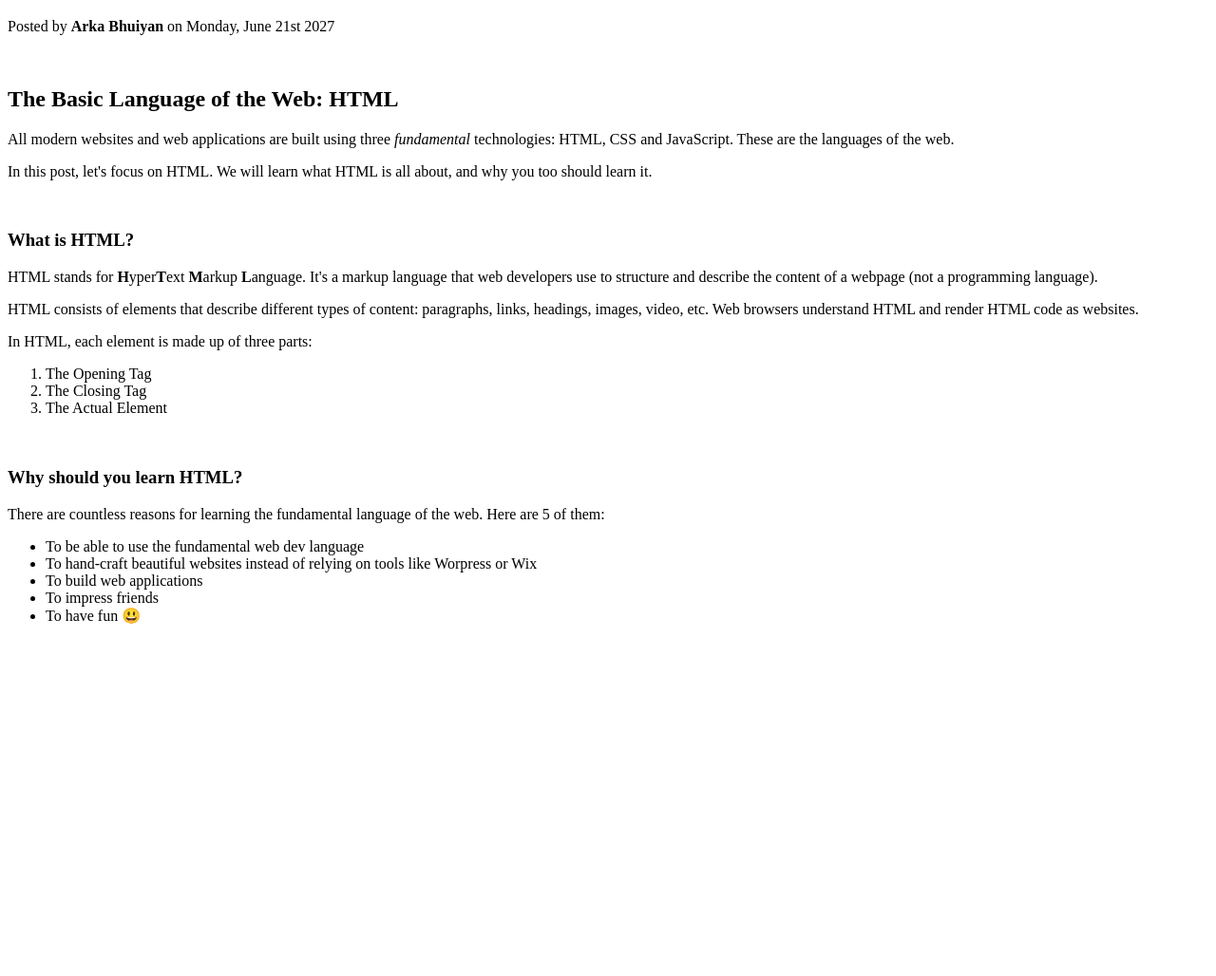
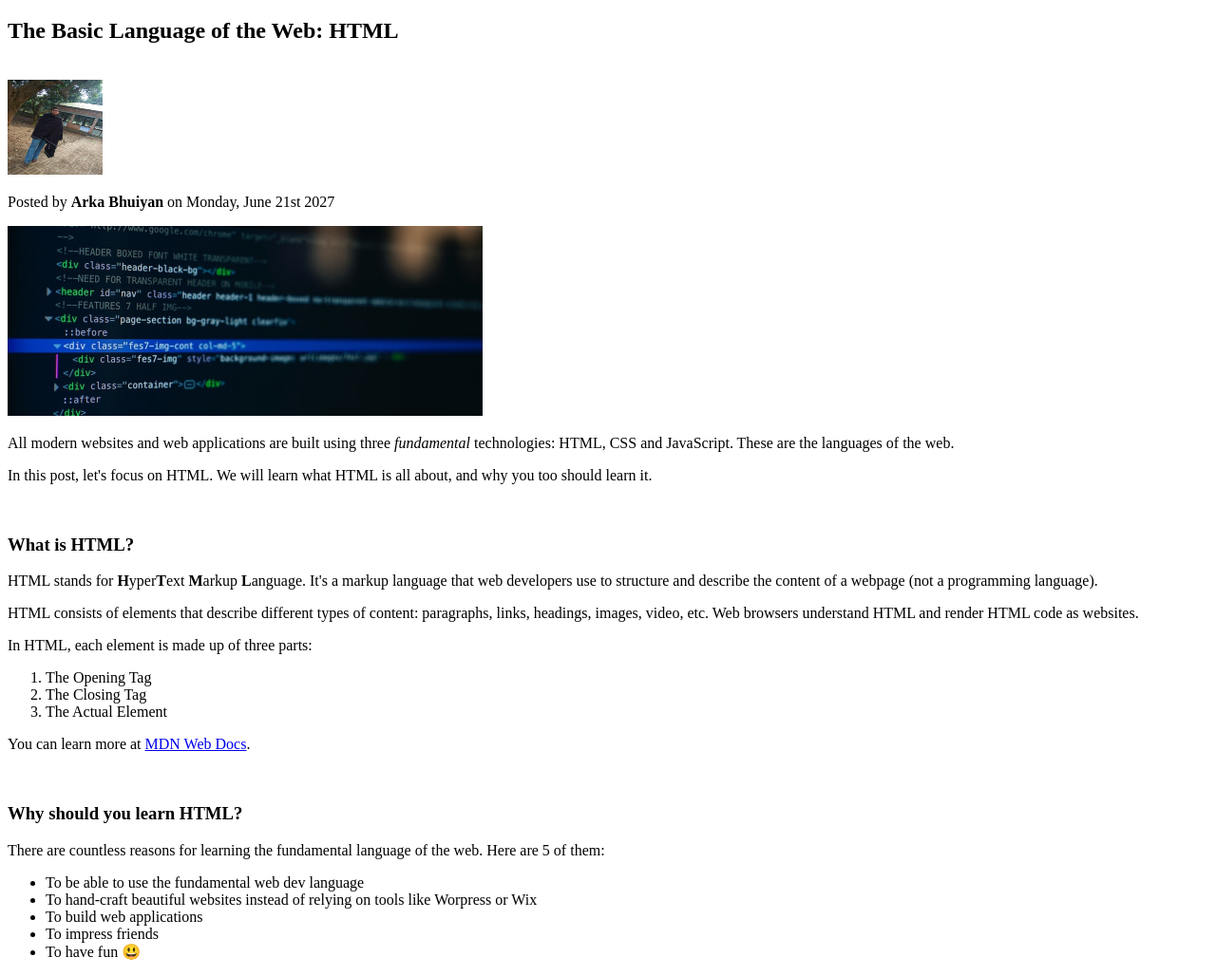
Before and after one commit to ablonewolf/HTML-CSS-Practice-Codes, a plain HTML site: page HTML-Fundamentals/index.html in a window 1280 px wide. Shown: the part 62-1090 px from the top of the page at 95% size. Before the commit the page ends 800 px from the top, so only its background shows below. Drawn offline with Linux system fonts and the light colour scheme.

Commit message:
practiced hyperlinking

```diff
--- a/HTML-Fundamentals/index.html
+++ b/HTML-Fundamentals/index.html
@@ -1,35 +1,74 @@
 <!DOCTYPE html>
 <html lang="en">
   <head>
-    <meta charset="UTF-8">
-    <meta http-equiv="X-UA-Compatible" content="IE=edge">
-    <meta name="viewport" content="width=device-width, initial-scale=1.0">
+    <meta charset="UTF-8" />
+    <meta http-equiv="X-UA-Compatible" content="IE=edge" />
+    <meta name="viewport" content="width=device-width, initial-scale=1.0" />
     <title>The Basic Language of the Web: HTML</title>
   </head>
   <body>
     <h1>📘 The Code Magazine</h1>
+    <h2>The Basic Language of the Web: HTML</h2>
+    <br />
+    <img src="jupic.jpg" alt="author" height="100" width="100" />
     <p>Posted by <strong>Arka Bhuiyan</strong> on Monday, June 21st 2027</p>
-    <br>
-    <h2>The Basic Language of the Web: HTML</h2>
 
-    <p>All modern websites and web applications are built using three <em>fundamental</em> technologies: HTML, CSS and JavaScript. These are the languages of the web.</p>
-    <p>In this post, let's focus on HTML. We will learn what HTML is all about, and why you too should learn it.</p>
-    <br>
+    <img
+      src="post-img.jpg"
+      alt="HTML code on a screen"
+      width="500"
+      height="200"
+    />
+
+    <p>
+      All modern websites and web applications are built using three
+      <em>fundamental</em> technologies: HTML, CSS and JavaScript. These are the
+      languages of the web.
+    </p>
+    <p>
+      In this post, let's focus on HTML. We will learn what HTML is all about,
+      and why you too should learn it.
+    </p>
+    <br />
     <h3>What is HTML?</h3>
-    <p>HTML stands for <strong>H</strong>yper<strong>T</strong>ext <strong>M</strong>arkup <strong>L</strong>anguage. It's a markup language that web developers use to structure and describe the content of a webpage (not a programming language).</p>
-    <p>HTML consists of elements that describe different types of content: paragraphs, links, headings, images, video, etc. Web browsers understand HTML and render HTML code as websites.</p>
+    <p>
+      HTML stands for <strong>H</strong>yper<strong>T</strong>ext
+      <strong>M</strong>arkup <strong>L</strong>anguage. It's a markup language
+      that web developers use to structure and describe the content of a webpage
+      (not a programming language).
+    </p>
+    <p>
+      HTML consists of elements that describe different types of content:
+      paragraphs, links, headings, images, video, etc. Web browsers understand
+      HTML and render HTML code as websites.
+    </p>
     <p>In HTML, each element is made up of three parts:</p>
     <ol>
       <li>The Opening Tag</li>
       <li>The Closing Tag</li>
       <li>The Actual Element</li>
     </ol>
-    <br>
+
+    <p>
+      You can learn more at
+      <a
+        href="https://developer.mozilla.org/en-US/docs/Web/HTML"
+        target="_blank"
+        >MDN Web Docs</a
+      >.
+    </p>
+    <br />
     <h3>Why should you learn HTML?</h3>
-    <p>There are countless reasons for learning the fundamental language of the web. Here are 5 of them:</p>
+    <p>
+      There are countless reasons for learning the fundamental language of the
+      web. Here are 5 of them:
+    </p>
     <ul>
       <li>To be able to use the fundamental web dev language</li>
-    <li>To hand-craft beautiful websites instead of relying on tools like Worpress or Wix</li>
+      <li>
+        To hand-craft beautiful websites instead of relying on tools like
+        Worpress or Wix
+      </li>
       <li>To build web applications</li>
       <li>To impress friends</li>
       <li>To have fun 😃</li>
```
Also changed, not shown: HTML-Fundamentals/jupic.jpg (added), HTML-Fundamentals/laura-jones.jpg (deleted). Lines whose indentation alone changed are shown as unchanged.
